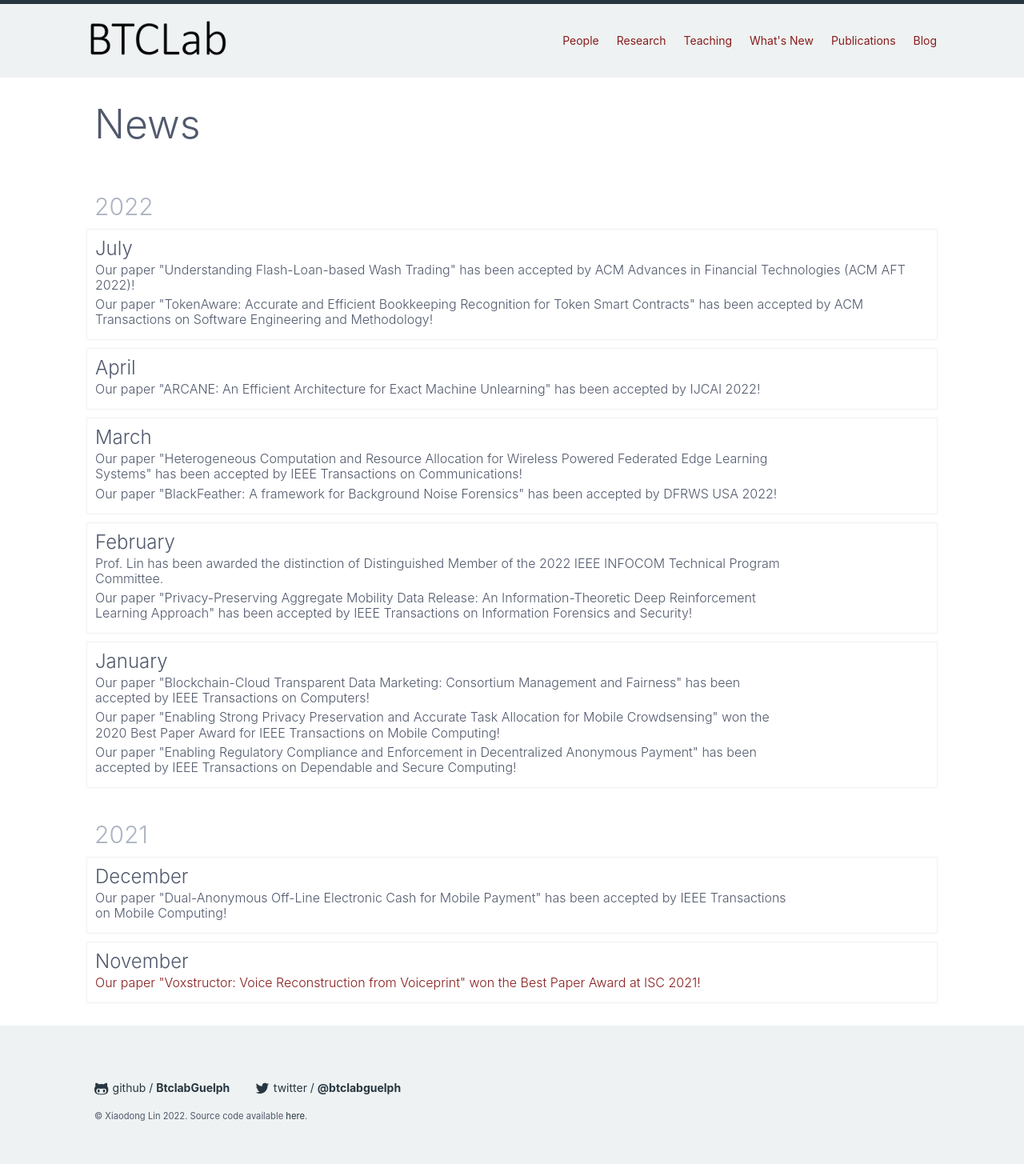
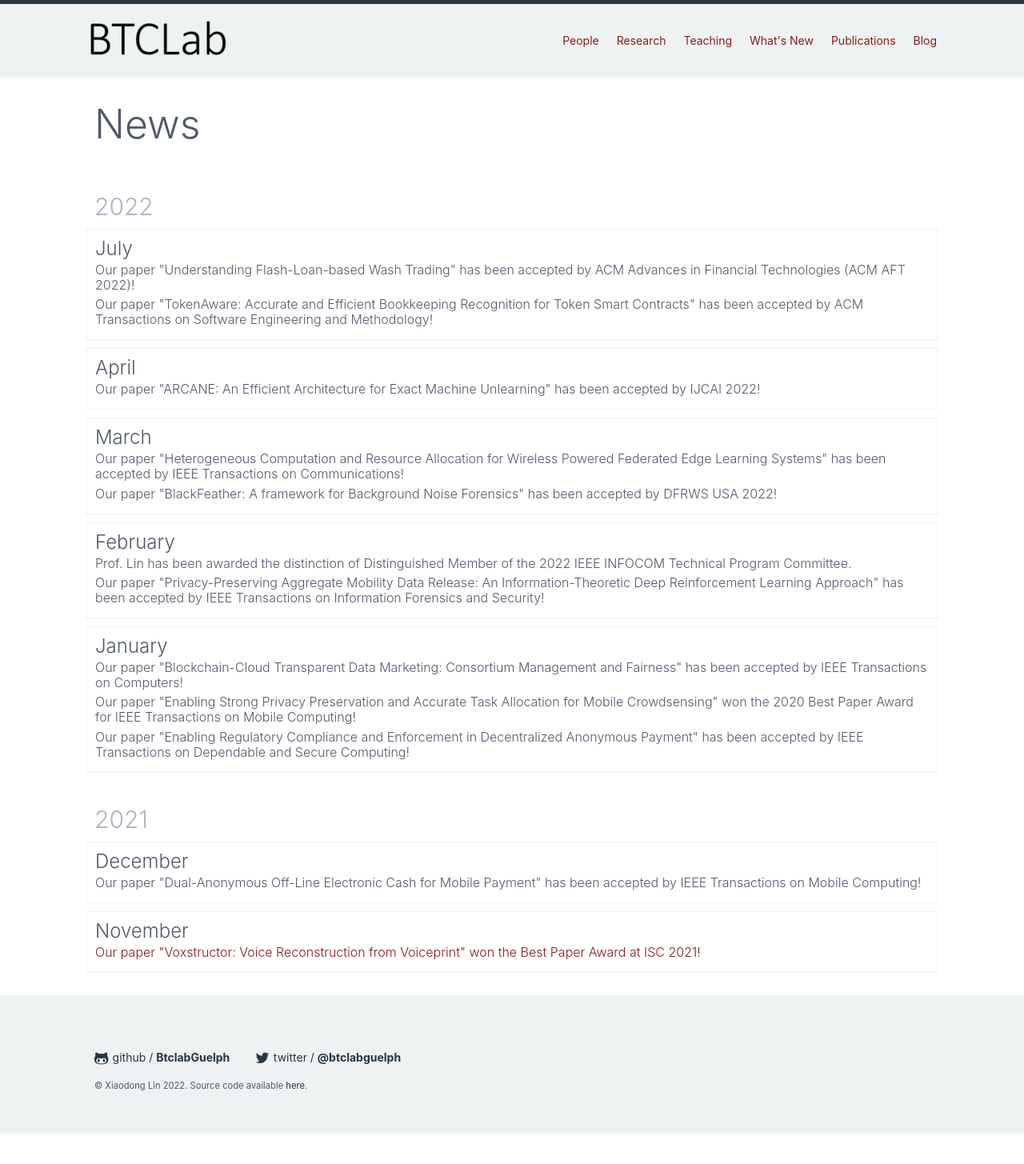
Before and after one commit to IgnisLi/IgnisLi.github.io, a Jekyll site: the page built from news.html, in a window 1280 px wide. Shown: the whole page at 80% size. Built offline with Jekyll 4.4.1, drawn with Linux system fonts in a browser that asks for light colours; nearby versions of some CDN libraries; comment, search, counter and statistics services are not loaded; after the commit the page ends 1417 px from its top, so only the background shows below that.

Commit message:
Update news.html

```diff
--- a/news.html
+++ b/news.html
@@ -30,7 +30,7 @@ layout: default
 
       <div class="column pub-item col-12" id="modeling-future">
         <div class="card-publication columns">
-          <div class="column col-10 col-sm-12">
+          <div class="column col-sm-12">
             <div class="card-header">
               <h4 class="card-title">
                 April
@@ -46,7 +46,7 @@ layout: default
 
       <div class="column pub-item col-12" id="modeling-future">
         <div class="card-publication columns">
-          <div class="column col-10 col-sm-12">
+          <div class="column col-sm-12">
             <div class="card-header">
               <h4 class="card-title">
                 March
@@ -64,7 +64,7 @@ layout: default
 
       <div class="column pub-item col-12" id="modeling-future">
         <div class="card-publication columns">
-          <div class="column col-10 col-sm-12">
+          <div class="column col-sm-12">
             <div class="card-header">
               <h4 class="card-title">
                 February
@@ -80,7 +80,7 @@ layout: default
       </div>
       <div class="column pub-item col-12" id="modeling-future">
         <div class="card-publication columns">
-          <div class="column col-10 col-sm-12">
+          <div class="column col-sm-12">
             <div class="card-header">
               <h4 class="card-title">
                 January
@@ -106,7 +106,7 @@ layout: default
 
       <div class="column pub-item col-12" id="modeling-future">
         <div class="card-publication columns">
-          <div class="column col-10 col-sm-12">
+          <div class="column col-sm-12">
             <div class="card-header">
               <h4 class="card-title">
                 December
@@ -121,7 +121,7 @@ layout: default
 
       <div class="column pub-item col-12" id="modeling-future">
         <div class="card-publication columns">
-          <div class="column col-10 col-sm-12">
+          <div class="column col-sm-12">
             <div class="card-header">
               <h4 class="card-title">
                 November
```
